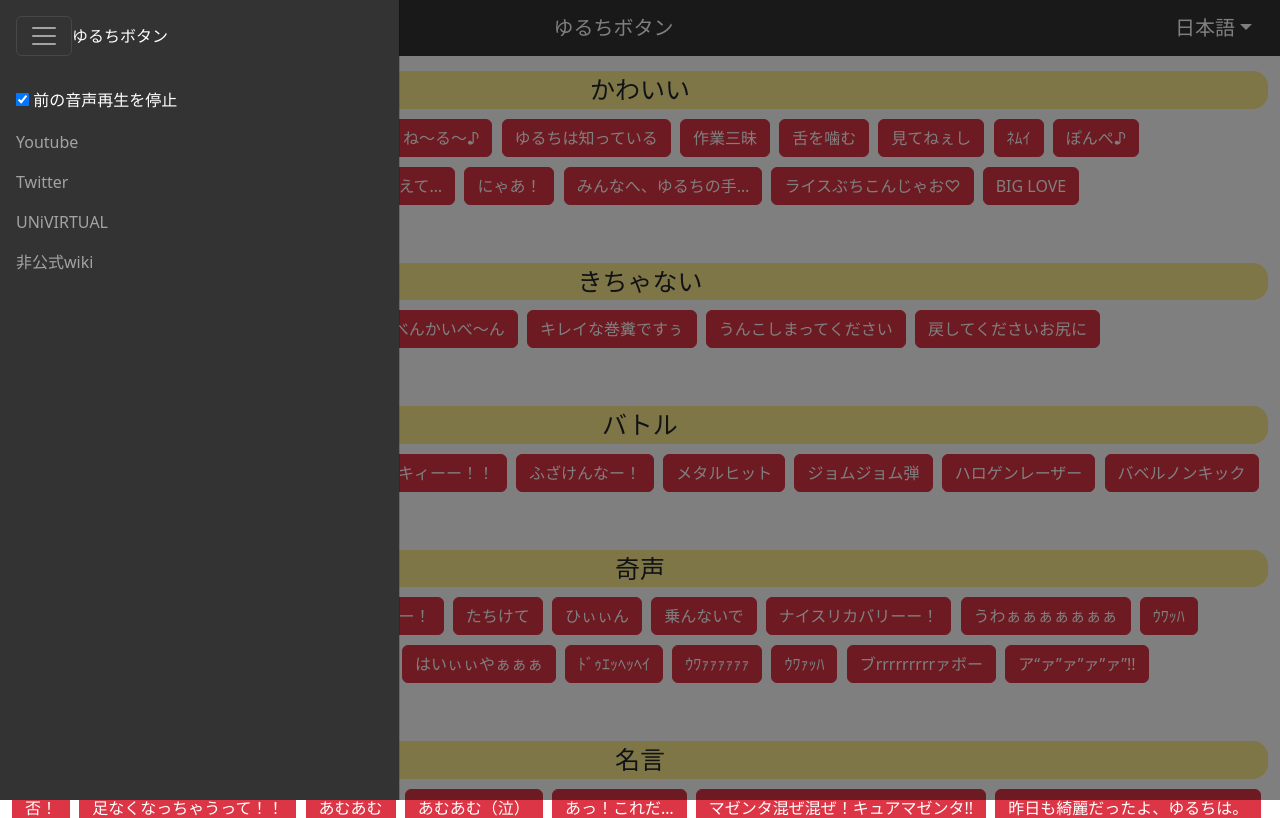
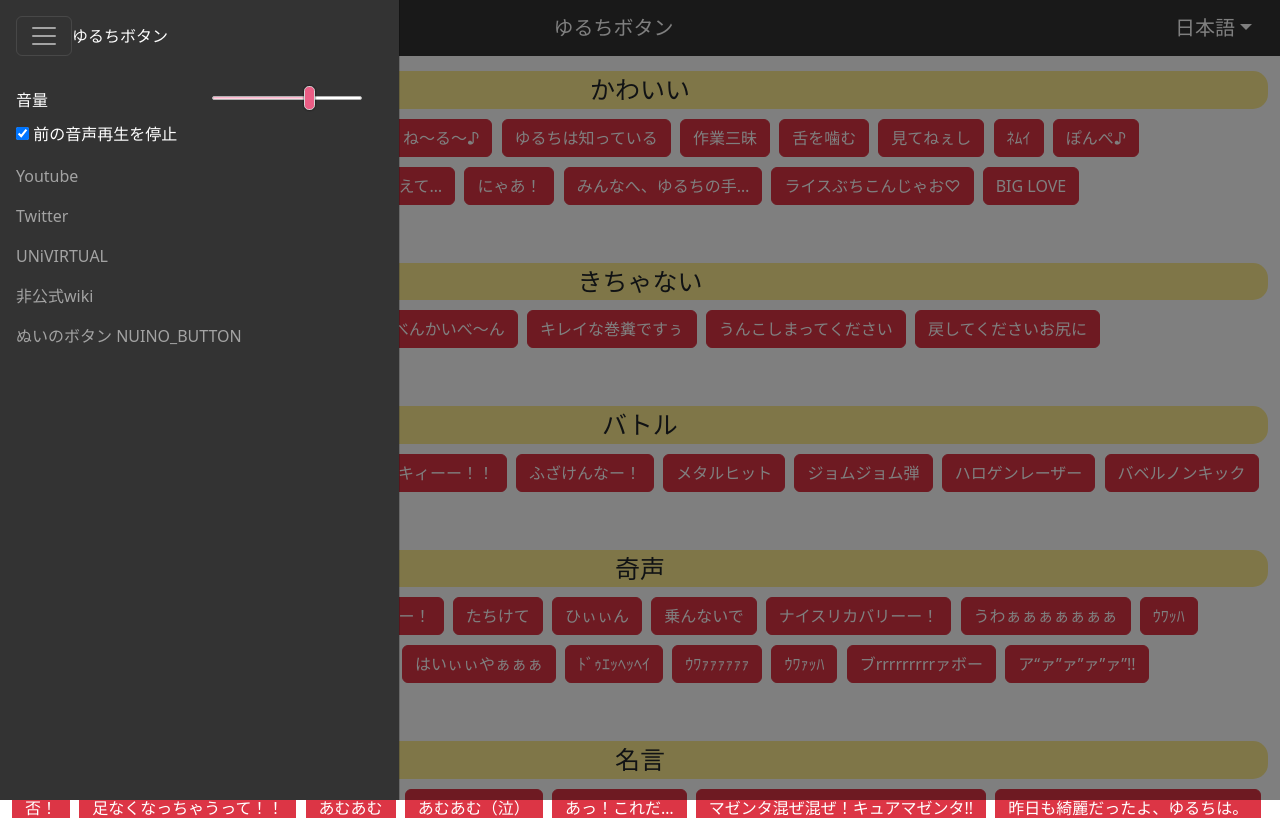
Before and after one commit to kira-DX/yuruchi-button, a Flask app: page / in a window 1280 px wide, after a click that opens the changed part. Shown: the top 818 px of the page. Run offline with Flask 3, Linux system fonts and the light colour scheme.

Commit message:
音量調整機能追加

```diff
--- a/api/static/css/style.css
+++ b/api/static/css/style.css
@@ -1,37 +1,52 @@
 html {
     height: 100%;
 }
+
 body {
     min-height: 100%;
     display: flex;
     flex-direction: column;
-    -webkit-user-select: none; /* Safari */
-    -moz-user-select: none; /* Firefox */
-    -ms-user-select: none; /* Internet Explorer */
-    user-select: none; /* Standard syntax */
+    -webkit-user-select: none;
+    /* Safari */
+    -moz-user-select: none;
+    /* Firefox */
+    -ms-user-select: none;
+    /* Internet Explorer */
+    user-select: none;
+    /* Standard syntax */
 }
+
 label {
     user-select: none;
 }
-.navbar{
+
+.navbar {
     background-color: #333;
 }
-.dropdown-menu{
+
+.dropdown-menu {
     background-color: #9f6e71;
 }
-.navbar.fixed-top{
+
+.navbar.fixed-top {
     position: sticky;
     z-index: 999;
 }
-.offcanvas-header,.offcanvas-body{
+
+.offcanvas-header,
+.offcanvas-body {
     background-color: #333;
 }
-#SidebarLabel{
+
+#SidebarLabel {
     text-align: center;
 }
-.options{
+
+.options {
+    padding-top: 10px;
     padding-bottom: 10px;
 }
+
 .category_area {
     background-color: #FFED91;
     text-align: center;
@@ -40,47 +55,124 @@ label {
     margin-bottom: 5px;
     margin-top: 5px;
 }
+
+input[type=range].styled-slider {
+    height: 1em;
+    -webkit-appearance: none;
+    background: none;
+    outline: none;
+    width: 150px;
+}
+
+/*progress support*/
+input[type=range].styled-slider.slider-progress {
+    --range: calc(var(--max) - var(--min));
+    --ratio: calc((var(--value) - var(--min)) / var(--range));
+    --sx: calc(0.5 * 0.7em + var(--ratio) * (100% - 0.7em));
+}
+
+/*webkit*/
+input[type=range].styled-slider::-webkit-slider-thumb {
+    -webkit-appearance: none;
+    width: 0.7em;
+    height: 1.5em;
+    border-radius: 0.3em;
+    background: #eb5d85;
+    border: 1px solid #D3D3D3;
+    box-shadow: 0 0 2px black;
+    margin-top: calc(max((0.2em - 1px - 1px) * 0.5, 0px) - max(1.5em * 0.5, 1px));
+}
+
+input[type=range].styled-slider::-webkit-slider-runnable-track {
+    height: 0.2em;
+    border: 1px solid #B2B2B2;
+    border-radius: 0.5em;
+    background: #FFFFFF;
+    box-shadow: none;
+}
+
+input[type=range].styled-slider::-webkit-slider-thumb:hover {
+    background: rgb(207, 50, 66);
+}
+
+input[type=range].styled-slider:hover::-webkit-slider-runnable-track {
+    background: #e5e5e5;
+    border-color: #9A9A9A;
+}
+
+input[type=range].styled-slider::-webkit-slider-thumb:active {
+    background: #893941;
+}
+
+input[type=range].styled-slider:active::-webkit-slider-runnable-track {
+    background: #f5f5f5;
+    border-color: #C1C1C1;
+}
+
+input[type=range].styled-slider.slider-progress::-webkit-slider-runnable-track {
+    background: linear-gradient(#FDB5CD, #FDB5CD) 0/var(--sx) 100% no-repeat, #FFFFFF;
+}
+
+input[type=range].styled-slider.slider-progress:hover::-webkit-slider-runnable-track {
+    background: linear-gradient(#FDB5CD, #FDB5CD) 0/var(--sx) 100% no-repeat, #e5e5e5;
+}
+
+input[type=range].styled-slider.slider-progress:active::-webkit-slider-runnable-track {
+    background: linear-gradient(#FDB5CD, #FDB5CD) 0/var(--sx) 100% no-repeat, #f5f5f5;
+}
+
 #container_area {
     flex-grow: 1;
     margin: 0;
     padding-top: 10px;
 }
+
 #autopause_on {
     margin-right: 10px;
 }
+
 #autopause_off {
     margin-right: 10px;
 }
-#footer_left{
-    font-size:15px;
-    margin:0 auto;
+
+#footer_left {
+    font-size: 15px;
+    margin: 0 auto;
     white-space: pre-line;
 }
-#declaration{
-    margin:0 auto;
+
+#declaration {
+    margin: 0 auto;
 }
-#footer{
+
+#footer {
     border-radius: 5px;
     background-color: #ececec;
 }
-.sources{
-    margin:0 auto;
+
+.sources {
+    margin: 0 auto;
 }
-.cate-body button{
+
+.cate-body button {
     background-color: #DC3545;
     margin-top: 5px;
     margin-bottom: 5px;
     margin-right: 5px;
 }
-.cate-body button:hover{
+
+.cate-body button:hover {
     background: #fdb5cd;
 }
-.cate-body button:active{
+
+.cate-body button:active {
     background: #fdb5cd;
 }
-.cate-body button:focus{
+
+.cate-body button:focus {
     background: #d93848;
 }
+
 .main-app {
     display: flex;
     flex-direction: column;
@@ -88,14 +180,18 @@ label {
 }
 
 @media (max-width: 768px) {
-    .cate-body{
+    .cate-body {
         text-align: center;
     }
-    .col-md-6,#declaration,#footer_left{
+
+    .col-md-6,
+    #declaration,
+    #footer_left {
         font-size: 10px;
-        text-align:center
+        text-align: center
     }
-    .cate-body button{
+
+    .cate-body button {
         font-size: 15px;
     }
 }
--- a/api/static/js/script.js
+++ b/api/static/js/script.js
@@ -28,13 +28,26 @@ $(document).ready(function() {
 
         // create new audio element
         var audio = new Audio(audioFile);
+        var volume_setting = document.querySelector("#volumeRange");
+
+        var audioCtx = new (window.AudioContext || window.webkitAudioContext)();
+        var source = audioCtx.createMediaElementSource(audio);
+        var gainNode = audioCtx.createGain();
+        function f(x) {
+            return x*0.01;
+        }
+        gainNode.gain.value = f(volume_setting.value) // increase the volume above 100%
+        source.connect(gainNode);
+        gainNode.connect(audioCtx.destination);
+
+
         audio.play();
 
         // set audio
         currentAudio = audio;
     });
 
-    $("#voice_pause").click(function(){
+    $("#voice-pause").click(function(){
         //change statement
         autoPauseEnabled = !autoPauseEnabled;
     });
@@ -69,3 +82,25 @@ function updateTexts(texts) {
         }
     });
 }
+
+// Define a function to handle input range elements with class 'slider-progress'
+function handleSliderProgress() {
+    // Get all input range elements with class 'slider-progress'
+    const sliders = document.querySelectorAll('input[type="range"].slider-progress');
+
+    // Loop through each input range element
+    sliders.forEach(slider => {
+        // Set initial CSS custom properties based on the input attributes
+        slider.style.setProperty('--value', slider.value);
+        slider.style.setProperty('--min', slider.min === '' ? '0' : slider.min);
+        slider.style.setProperty('--max', slider.max === '' ? '100' : slider.max);
+
+        // Add event listener for 'input' event to update CSS custom property '--value'
+        slider.addEventListener('input', () => {
+            slider.style.setProperty('--value', slider.value);
+        });
+    });
+}
+
+// Call the function to handle slider progress elements when the DOM content is loaded
+document.addEventListener('DOMContentLoaded', handleSliderProgress);
--- a/api/static/text/ja.json
+++ b/api/static/text/ja.json
@@ -1,6 +1,7 @@
 {
     "zh_TW": "繁體中文",
-    "voice_pause": "前の音声再生を停止",
+    "volume-setting": "音量",
+    "voice-pause": "前の音声再生を停止",
     "title": "ゆるちボタン YURUCHI_BUTTON",
     "site-title": "ゆるちボタン",
     "offcanvas-title": "ゆるちボタン",
@@ -24,7 +25,9 @@
     "category_11": "キレ芸",
     "category_10": "ＩＱ３",
     "category_1": "かわいい",
+    "allow-volume-setting": true,
     "Youtube": "Youtube",
+    "NUINO_BUTTON": "ぬいのボタン NUINO_BUTTON",
     "Unofficial_wiki": "非公式wiki",
     "UNiVIRTUAL": "UNiVIRTUAL",
     "Twitter": "Twitter",
--- a/api/static/text/zh_TW.json
+++ b/api/static/text/zh_TW.json
@@ -1,6 +1,7 @@
 {
     "zh_TW": "繁體中文",
-    "voice_pause": "暫停播放中的語音",
+    "volume-setting": "音量",
+    "voice-pause": "暫停播放中的語音",
     "title": "ゆるち按鈕 YURUCHI_BUTTON",
     "site-title": "ゆるち按鈕",
     "offcanvas-title": "ゆるち按鈕",
@@ -24,7 +25,9 @@
     "category_11": "生氣表演",
     "category_10": "ＩＱ３",
     "category_1": "可愛",
+    "allow-volume-setting": true,
     "Youtube": "Youtube",
+    "NUINO_BUTTON": "ぬいのボタン NUINO_BUTTON",
     "Unofficial_wiki": "非公式wiki",
     "UNiVIRTUAL": "UNiVIRTUAL",
     "Twitter": "Twitter",
--- a/api/templates/index.html
+++ b/api/templates/index.html
@@ -43,9 +43,15 @@
               <div class="offcanvas-title" id="offcanvas-title">ゆるちボタン</div>
             </div>
             <div class="offcanvas-body">
+              <div class="row" id="volume-container">
+                <div class="col" id="volume-setting">音量</div>
+                <div class="col volume-control">
+                  <input class="styled-slider slider-progress" id="volumeRange" max="150" min="0" type="range" value="100">
+                </div>
+              </div>
               <div class="options">
                 <input checked="" class="repeat-check" id="flexCheckChecked" type="checkbox" value="">
-                <label class="form-check-label" for="flexCheckChecked" id="voice_pause">前の音声再生を停止</label>
+                <label class="form-check-label" for="flexCheckChecked" id="voice-pause">前の音声再生を停止</label>
               </div>
               <ul class="navbar-nav flex-grow-1 pe-3" id="links">
                 <li class="nav-item">
@@ -53,6 +59,7 @@
                   <a class="nav-link" href="https://twitter.com/Chiyuru_nyaaaa" id="Twitter" target="-blank">Twitter</a>
                   <a class="nav-link" href="https://univirtual.jp/" id="UNiVIRTUAL" target="-blank">UNiVIRTUAL</a>
                   <a class="nav-link" href="https://seesaawiki.jp/univirtual_fan/d/%bb%b0%c6%fc%b7%ee%a4%c1%a4%e6%a4%eb" id="Unofficial_wiki" target="-blank">非公式wiki</a>
+                  <a class="nav-link" href="https://nuino-button.vercel.app/" id="NUINO_BUTTON" target="-blank">ぬいのボタン NUINO_BUTTON</a>
                 </li>
               </ul>
             </div>
--- a/auto.py
+++ b/auto.py
@@ -1,7 +1,7 @@
 import add_json
 import generate
 
-category = 'かわいい'
-button_name = 'ぽぽんぽぽぽん₍₍ (ง ˘ω˘ )ว ⁾⁾'
+category = ''
+button_name = ''
 add_json.update_json_data(category, button_name)
 generate.generate()
```
Also changed, not shown: api/static/text/description.json (+5 -2 lines), generate.py (+6 -1 lines).
